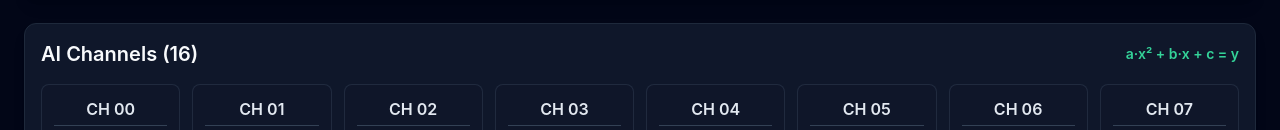
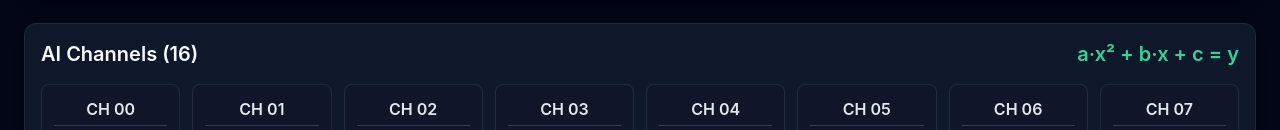
Before and after one commit to KikuchiMakoto/modbus_simple_logger, a React (Vite) app: page / in a window 1280 px wide. Shown: the part 258-388 px from the top of the page. Built offline with nearby package versions, Linux system fonts and the light colour scheme.

Commit message:
Change font size of AI Channels equation display

```diff
--- a/src/App.tsx
+++ b/src/App.tsx
@@ -608,7 +608,7 @@ function App() {
         <section className="card">
         <div className="mb-4 flex items-center justify-between">
           <h2 className="text-xl font-semibold">AI Channels (16)</h2>
-          <span className="text-sm font-semibold text-emerald-400">a·x² + b·x + c = y</span>
+          <span className="text-xl font-semibold text-emerald-400">a·x² + b·x + c = y</span>
         </div>
         <div className="grid grid-cols-2 md:grid-cols-4 lg:grid-cols-8 gap-3">
           {aiChannels.map((ch, idx) => (
```
